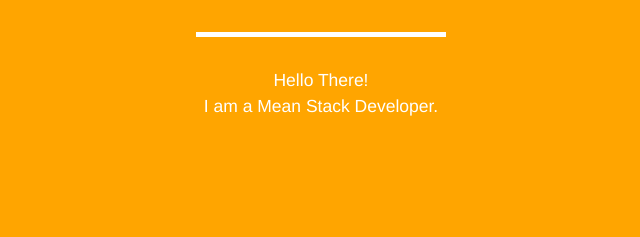
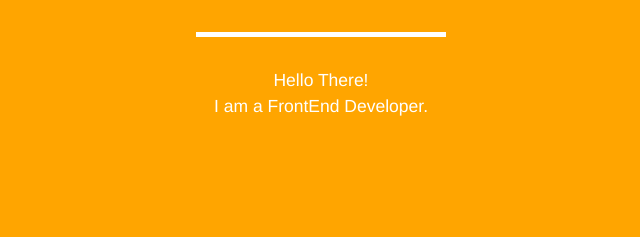
Before and after one commit to Abhi-Baghel/Abhi-Baghel.github.io, a plain HTML site: page index.html in a window 1280 px wide. Shown: the part 268-505 px from the top of the page, 319-959 px from the left. Drawn offline with nearby package versions, Linux system fonts and the light colour scheme.

Commit message:
Update index.html

```diff
--- a/index.html
+++ b/index.html
@@ -61,7 +61,7 @@
                         <img src="img/Abhi.jpg" class=" img-circle" alt="">
                         <h1 class="name-heading">Abhishek Baghel</h1>
                         <hr class="star-light">
-                        <p>Hello There!<br>I am a Mean Stack Developer.</p>
+                        <p>Hello There!<br>I am a FrontEnd Developer.</p>
                       </div><!--col-->
                   </div><!--row-->
             </div><!--container-->
```
